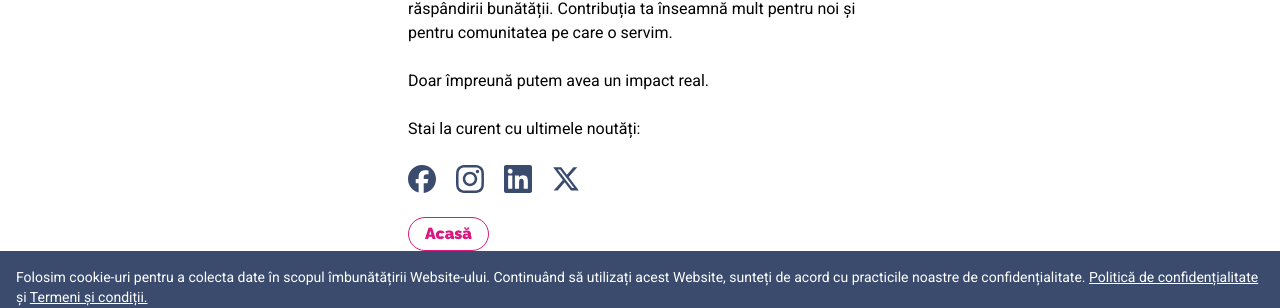
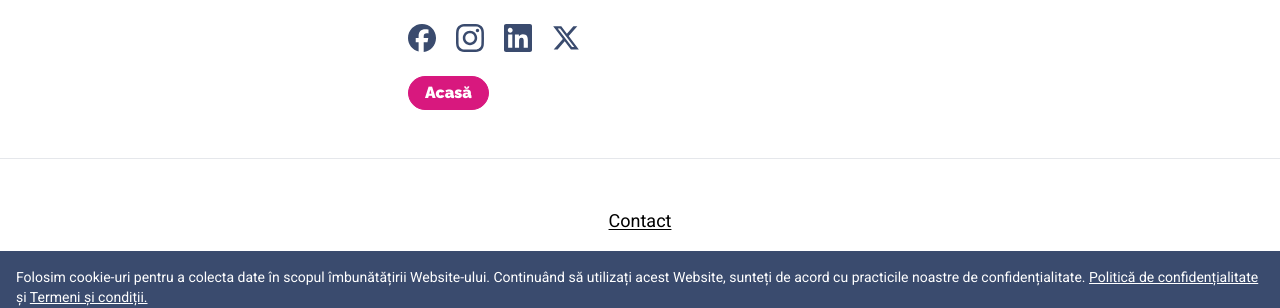
Before and after one commit to diother/hintermann-nextjs, a Next.js app: page /donate/thank-you in a window 1280 px wide. Shown: the part 427-735 px from the top of the page. Built offline with nearby package versions, Linux system fonts and the light colour scheme; no server answers.

Commit message:
Updated the thank you page

```diff
--- a/src/app/donate/thank-you/page.tsx
+++ b/src/app/donate/thank-you/page.tsx
@@ -7,7 +7,7 @@
 export const metadata = Meta("Mulțumim", "Mulțumim pentru donație");
 
 const Page = () => (
-    <main className="mx-auto flex min-h-[100vh] w-full max-w-lg flex-col justify-center gap-6 px-6 py-[6rem]">
+    <main className="mx-auto flex w-full max-w-lg flex-col justify-center gap-6 px-6 py-12">
         <Check className="h-10 w-10 text-primary" />
         <h1 className="font-display text-2xl">
             Mulțumim! <span className="italic">Serios.</span>
@@ -32,7 +32,7 @@
                 </Link>
             ))}
         </div>
-        <Button href="/" className="justify-start" variant="secondary">
+        <Button href="/" className="justify-start">
             Acasă
         </Button>
     </main>
```
